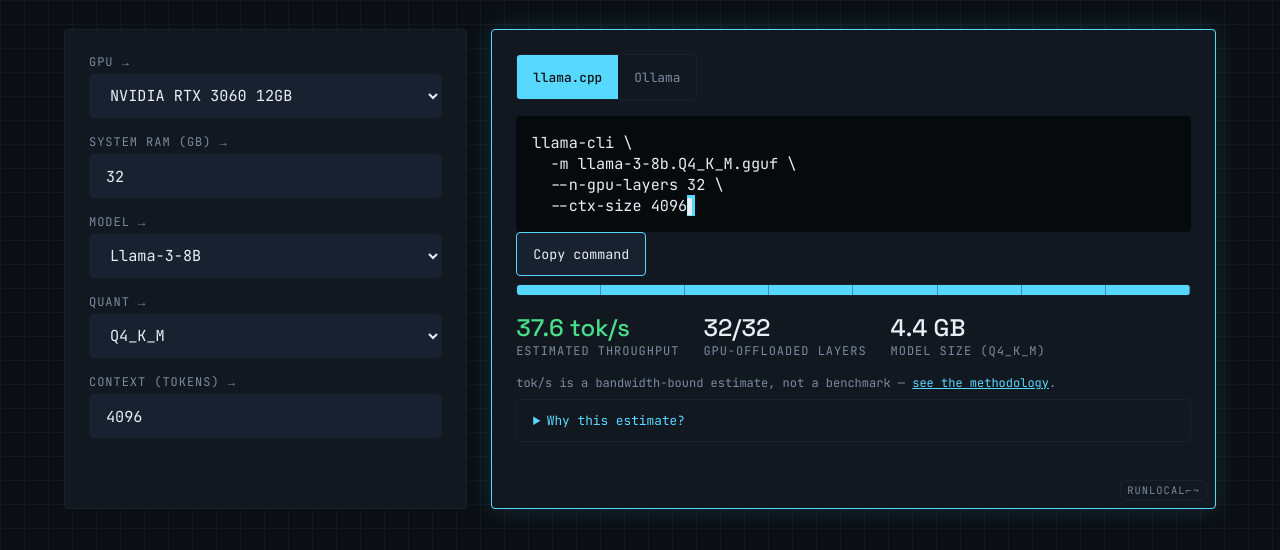
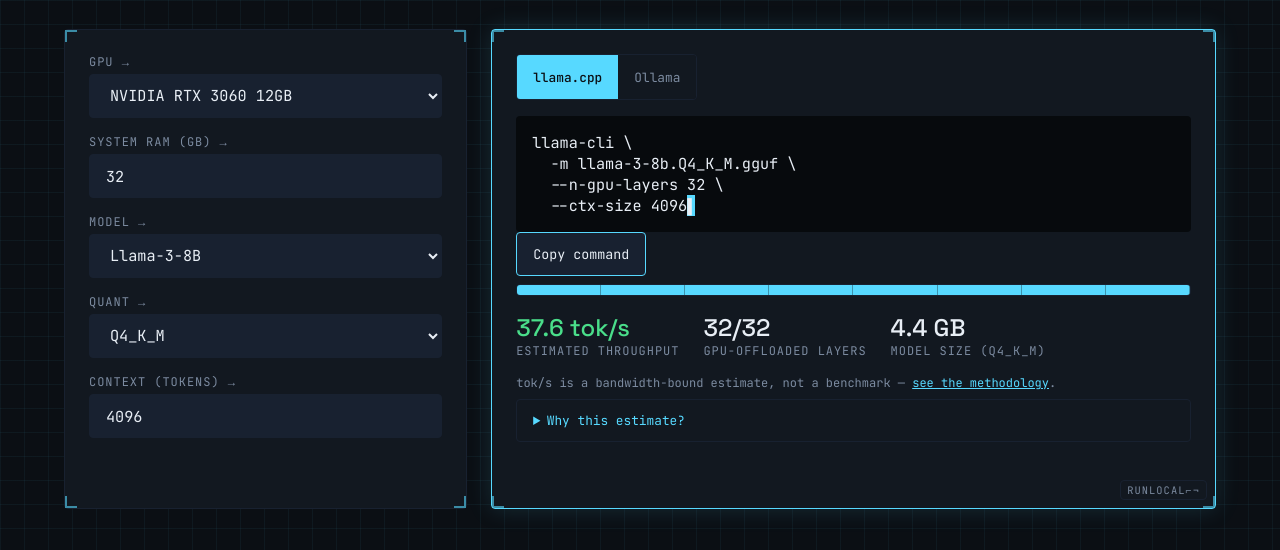
Before and after one commit to ctkrug/runlocal, a website built with Vite: page index.html in a window 1280 px wide. Shown: the part 96-646 px from the top of the page. Built offline with nearby package versions, Linux system fonts and the light colour scheme.

Commit message:
style(ui): add crosshair corner marks per DESIGN.md
docs/DESIGN.md specs "⌐...¬-style corner marks" decorating the
console panel corners as the recurring blueprint cue, alongside the
grid background and spec plate — but no corner marks existed in the
CSS. Draw them with a single ::before per panel using eight
background-image layers (two thin bars per corner) so no extra DOM
is needed.

```diff
--- a/src/style.css
+++ b/src/style.css
@@ -96,6 +96,30 @@ a {
   border-radius: var(--radius);
   padding: var(--space-4);
   position: relative;
+}
+
+/* Schematic crosshair corner marks — the recurring "this is a blueprint" cue. */
+.panel::before {
+  content: "";
+  position: absolute;
+  inset: 0;
+  pointer-events: none;
+  opacity: 0.6;
+  --corner-size: 12px;
+  --corner-thickness: 2px;
+  background-repeat: no-repeat;
+  background-image: linear-gradient(var(--accent), var(--accent)),
+    linear-gradient(var(--accent), var(--accent)), linear-gradient(var(--accent), var(--accent)),
+    linear-gradient(var(--accent), var(--accent)), linear-gradient(var(--accent), var(--accent)),
+    linear-gradient(var(--accent), var(--accent)), linear-gradient(var(--accent), var(--accent)),
+    linear-gradient(var(--accent), var(--accent));
+  background-size: var(--corner-size) var(--corner-thickness),
+    var(--corner-thickness) var(--corner-size), var(--corner-size) var(--corner-thickness),
+    var(--corner-thickness) var(--corner-size), var(--corner-size) var(--corner-thickness),
+    var(--corner-thickness) var(--corner-size), var(--corner-size) var(--corner-thickness),
+    var(--corner-thickness) var(--corner-size);
+  background-position: top left, top left, top right, top right, bottom left, bottom left,
+    bottom right, bottom right;
 }
 
 .panel--active {
```
